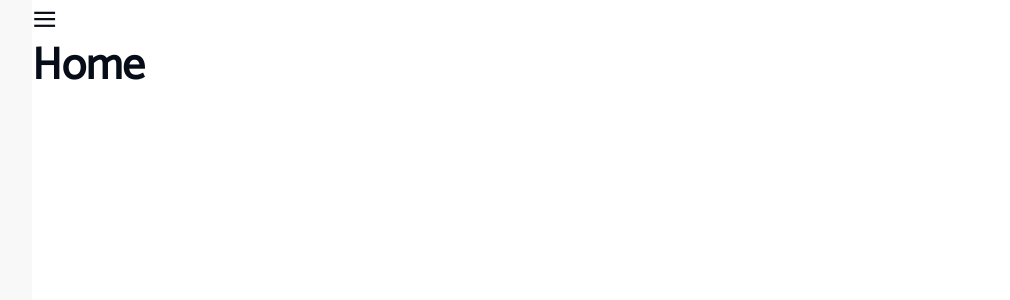
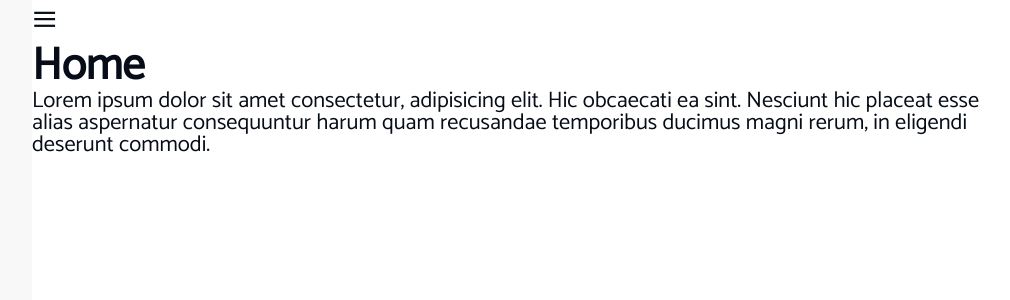
Before and after one commit to seif-baazouzi/management-system-webapp, a Svelte app: page / in a window 1280 px wide. Shown: the top 300 px of the page, without its empty margins (268-1278 px from the left). Built offline with nearby package versions, Linux system fonts and the light colour scheme.

Commit message:
add right to left support

```diff
--- a/rollup.config.js
+++ b/rollup.config.js
@@ -47,6 +47,7 @@ export default {
 				{ find: '~/components', replacement: 'src/components' },
 				{ find: '~/layouts', replacement: 'src/layouts' },
 				{ find: '~/config', replacement: 'src/config' },
+				{ find: '~/', replacement: 'src/' },
 			]
 		}),
 
--- a/src/components/Input.svelte
+++ b/src/components/Input.svelte
@@ -1,11 +1,13 @@
 <script lang="ts">
+    import { rightToLeft } from "~/store";
+
     export let label = "";
     export let type = "text";
     export let value = "";
     export let error = null;
 </script>
 
-<div class="input-box">
+<div class="input-box {$rightToLeft ? 'revert' : ''}">
     <label for={label}>{label}</label>
 
     {#if type === "password"}
@@ -22,6 +24,10 @@
     .input-box {
         width: 100%;
         margin-bottom: 0.5rem;
+    }
+
+    .input-box.revert {
+        text-align: right;
     }
 
     .input-box :is(label, input, span) {
--- a/src/layouts/DefaultLayout.svelte
+++ b/src/layouts/DefaultLayout.svelte
@@ -1,11 +1,13 @@
 <script lang="ts">
+    import { rightToLeft } from "~/store";
+
     let sidebarClosed = false;
     function toggle() {
         sidebarClosed = !sidebarClosed;
     }
 </script>
 
-<div class="container">
+<div class="container {$rightToLeft ? 'revert' : ''}">
     <div class="side-bar {sidebarClosed ? 'close' : ''}" />
     <div class="content {sidebarClosed ? 'full-width' : ''}">
         <div class="top-bar">
@@ -38,6 +40,15 @@
         left: -100%;
     }
 
+    .container.revert .side-bar {
+        right: 0;
+        left: unset;
+    }
+
+    .container.revert .side-bar.close {
+        right: -100%;
+    }
+
     .content {
         width: calc(100% - var(--side-bar-width));
         padding-top: var(--top-bar-height);
@@ -51,18 +62,29 @@
         left: 0;
     }
 
+    .container.revert .content {
+        left: unset;
+    }
+
     .top-bar {
         width: 100%;
         height: var(--top-bar-height);
         position: absolute;
         top: 0;
         left: 0;
+        display: flex;
+        align-items: center;
+        justify-content: space-between;
+    }
+
+    .container.revert .top-bar {
+        flex-direction: row-reverse;
     }
 
     .side-bar,
     .content,
     .top-bar {
-        transition: left 300ms ease-out;
+        transition: left 300ms ease-out, right 300ms ease-out;
     }
 
     .toggle-btn {
--- a/src/pages/home.svelte
+++ b/src/pages/home.svelte
@@ -4,4 +4,10 @@
 
 <DefaultLayout>
     <h1>Home</h1>
+    <p>
+        Lorem ipsum dolor sit amet consectetur, adipisicing elit. Hic obcaecati
+        ea sint. Nesciunt hic placeat esse alias aspernatur consequuntur harum
+        quam recusandae temporibus ducimus magni rerum, in eligendi deserunt
+        commodi.
+    </p>
 </DefaultLayout>
--- a/src/pages/login.svelte
+++ b/src/pages/login.svelte
@@ -4,7 +4,7 @@
     import Input from "~/components/Input.svelte";
     import FormLayout from "~/layouts/FormLayout.svelte";
 
-    import { accountsService } from "~/config/index.ts";
+    import { accountsService } from "~/config/index";
 
     let username = "";
     let password = "";
--- /dev/null
+++ b/src/store.ts
@@ -0,0 +1,3 @@
+import { writable } from "svelte/store";
+
+export const rightToLeft = writable(false);
```
Also changed, not shown: tsconfig.json (+2 -8 lines).
